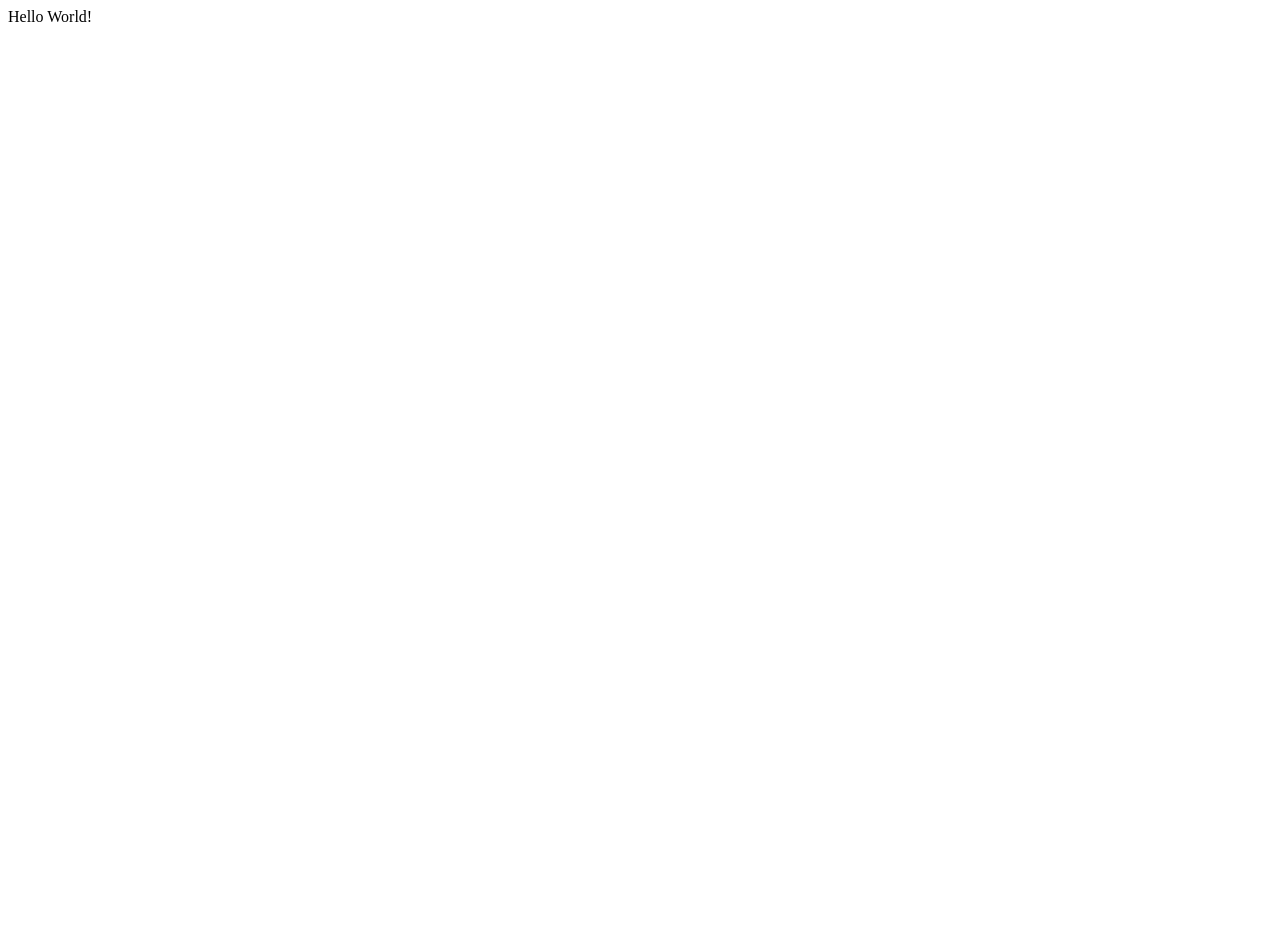
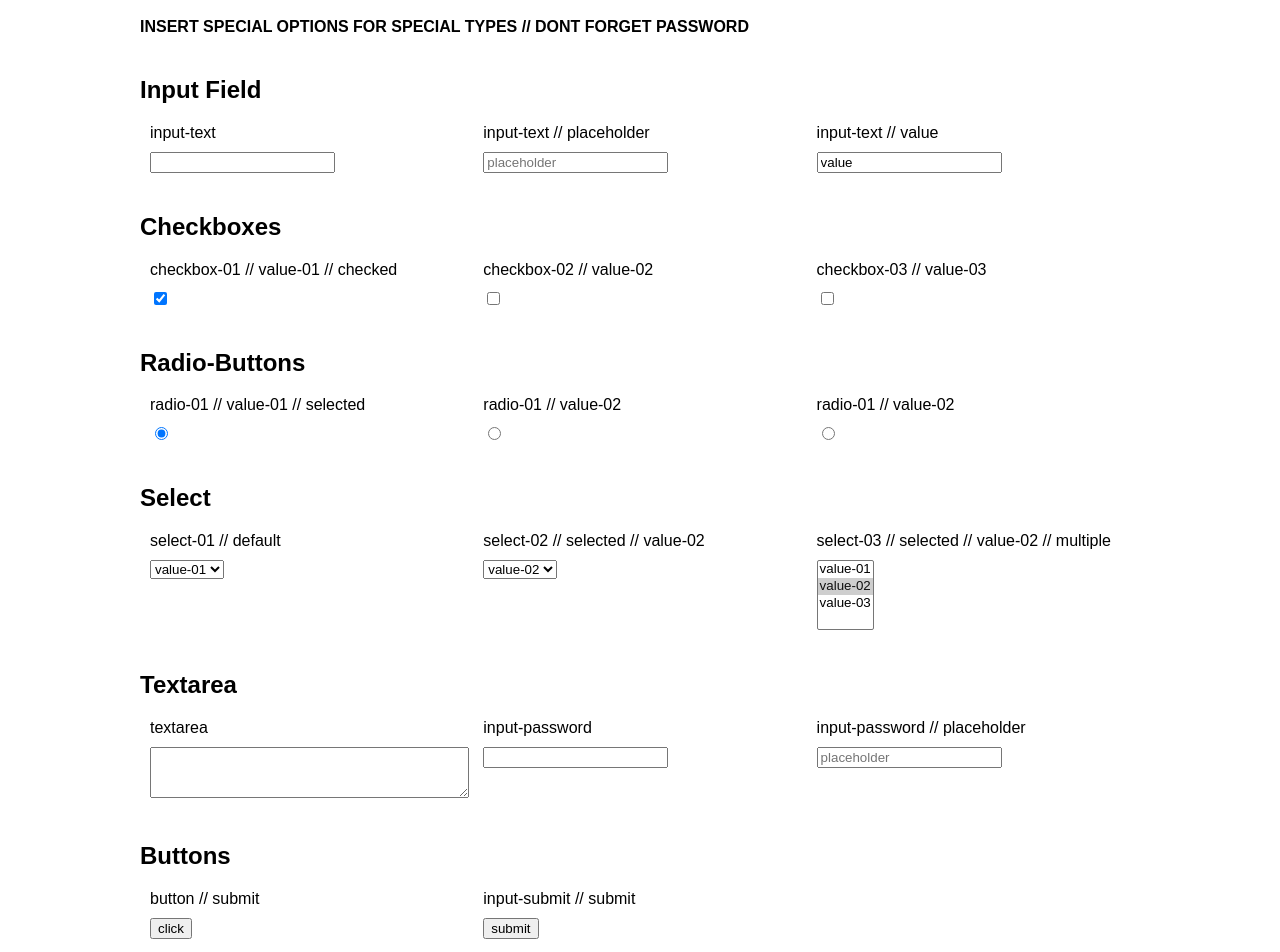
Before and after one commit to jacksbox/jquery.cForm, a plain HTML site: page index.html in a window 1280 px wide. Before the commit the page ends 800 px from the top, so only its background shows below. Drawn offline with Linux system fonts and the light colour scheme.

Commit message:
Add basic html structure

```diff
--- a/index.html
+++ b/index.html
@@ -3,10 +3,115 @@
 	<head>
 		<title>jQuery cForms development</title>
 
-		<link src="css/cforms.style.css">
+		<link href="css/cforms.style.css" rel="stylesheet" type="text/css">
+		<link href="css/style.css" rel="stylesheet" type="text/css">
 	</head>
 	<body>
-		Hello World!
+		<div class="wrapper">
+			<form>
+				<div class="row">
+					<strong> INSERT SPECIAL OPTIONS FOR SPECIAL TYPES // DONT FORGET PASSWORD </strong>
+				</div>
+				<div class="row">
+					<h2>Input Field</h2>
+					<div class="col33">
+						<label>input-text</label>
+						<input type="text" name="input-text">
+					</div>
+					<div class="col33">
+						<label>input-text // placeholder</label>
+						<input type="text" name="input-text" placeholder="placeholder">
+					</div>
+					<div class="col33">
+						<label>input-text // value</label>
+						<input type="text" name="input-text" value="value">
+					</div>
+				</div>
+				<div class="row">
+					<h2>Checkboxes</h2>
+					<div class="col33">
+						<label>checkbox-01 // value-01 // checked</label>
+						<input type="checkbox" value="value-01" name="checkbox-01" checked="checked">
+					</div>
+					<div class="col33">
+						<label>checkbox-02 // value-02</label>
+						<input type="checkbox" value="value-02" name="checkbox-01">
+					</div>
+					<div class="col33">
+						<label>checkbox-03 // value-03</label>
+						<input type="checkbox" value="value-03" name="checkbox-01">
+					</div>
+				</div>
+				<div class="row">
+					<h2>Radio-Buttons</h2>
+					<div class="col33">
+						<label>radio-01 // value-01 // selected</label>
+						<input type="radio" value="value-01" name="radio-01" checked="checked">
+					</div>
+					<div class="col33">
+						<label>radio-01 // value-02</label>
+						<input type="radio" value="value-02" name="radio-01">
+					</div>
+					<div class="col33">
+						<label>radio-01 // value-02</label>
+						<input type="radio" value="value-03" name="radio-01">
+					</div>
+				</div>
+				<div class="row">
+					<h2>Select</h2>
+					<div class="col33">
+						<label>select-01 // default</label>
+						<select name="select-01">
+							<option value="value-01">value-01</option>
+							<option value="value-02">value-02</option>
+							<option value="value-03">value-03</option>
+						</select>
+					</div>
+					<div class="col33">
+						<label>select-02 // selected // value-02</label>
+						<select name="select-02">
+							<option value="value-01">value-01</option>
+							<option value="value-02" selected="selected">value-02</option>
+							<option value="value-03">value-03</option>
+						</select>
+					</div>
+					<div class="col33">
+						<label>select-03 // selected // value-02 // multiple</label>
+						<select name="select-03" multiple>
+							<option value="value-01">value-01</option>
+							<option value="value-02" selected="selected">value-02</option>
+							<option value="value-03">value-03</option>
+						</select>
+					</div>
+				</div>
+				<div class="row">
+					<h2>Textarea</h2>
+					<div class="col33">
+						<label>textarea</label>
+						<textarea name="textarea" rows="3"></textarea>
+					</div>
+					<div class="col33">
+						<label>input-password</label>
+						<input type="password" name="input-password">
+					</div>
+					<div class="col33">
+						<label>input-password // placeholder</label>
+						<input type="password" name="input-password" placeholder="placeholder">
+					</div>
+				</div>
+				<div class="row">
+					<h2>Buttons</h2>
+					<div class="col33">
+						<label>button // submit</label>
+						<button type="button" value="submit" name="button">click</button>
+					</div>
+					<div class="col33">
+						<label>input-submit // submit</label>
+						<input type="submit" value="submit" name="input-submit">
+					</div>
+				</div>
+			</form>
+		</div>
 
 		<script src="js/libs/jquery-2.1.4.min.js"></script>
 		<script src="js/plugins/jquery.cforms.js"></script>
--- a/js/main.js
+++ b/js/main.js
@@ -0,0 +1,3 @@
+$(document).ready(function(){
+
+});
--- a/scss/style.scss
+++ b/scss/style.scss
@@ -0,0 +1,42 @@
+body {
+	font-family: Arial, Sans-Serif;
+}
+
+.wrapper {
+	margin: 0 auto;
+	width: 1000px;
+}
+
+.row {
+	padding: 10px 0;
+
+	.col33 {
+		padding: 0 10px;
+		width: 33.33%;
+		box-sizing: border-box;
+		float: left;
+	}
+}
+
+.row:before,
+.row:after {
+    content: "";
+    display: table;
+}
+
+.row:after {
+    clear: both;
+}
+
+.row {
+    zoom: 1; /* ie 6/7 */
+}
+
+label {
+	display: block;
+	margin: 0 0 10px 0;
+}
+
+textarea {
+	width: 100%;
+}
```
Also changed, not shown: css/style.css.
